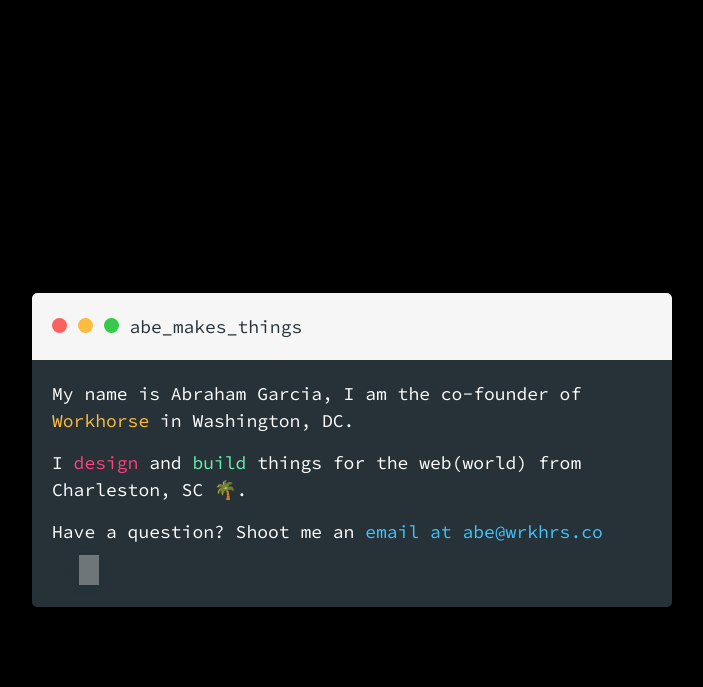
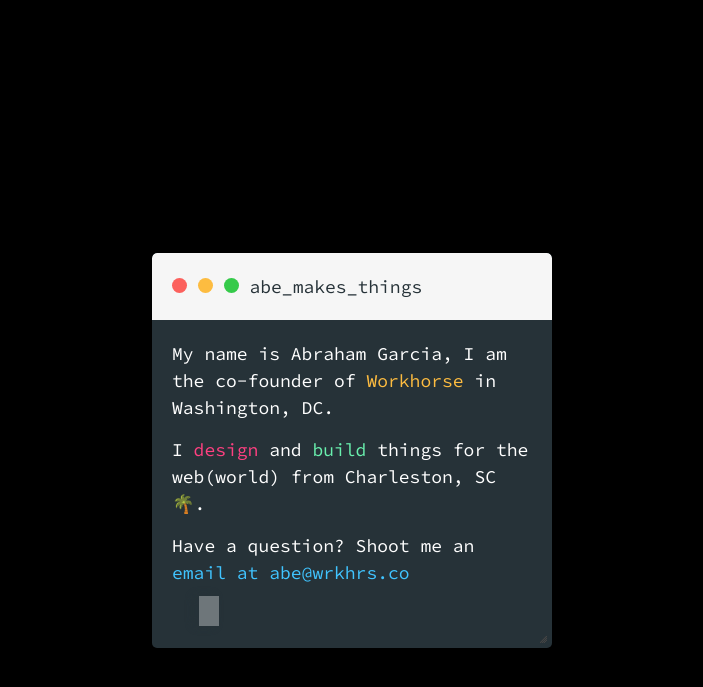
Before and after one commit to thehonestape/thehonestape.github.io, a Jekyll site: the page built from index.html, in a window 1280 px wide. Shown: the top 687 px of the page, without its empty margins (288-991 px from the left). Built offline with Jekyll 4.4.1, drawn with Linux system fonts in a browser that asks for light colours; nearby versions of some CDN libraries.

Commit message:
resizable

```diff
--- a/_layouts/default.html
+++ b/_layouts/default.html
@@ -33,6 +33,10 @@
 		</main>
 		<script>
 		$( "#terminal" ).draggable({ handle: ".terminal__header" });
+		$( "#terminal" ).resizable({
+      minHeight: 68,
+      minWidth: 300
+    });
 		$('.action--max').click(function() {
 			$('#terminal').removeClass('small');
 			$('#terminal').toggleClass('big');
--- a/css/main.scss
+++ b/css/main.scss
@@ -160,10 +160,10 @@
 	text-alignt: left;
 	border-radius: 5px;
 	min-height: 1px;
-	min-width: 70vw;
+	// min-width: 70vw;
 	max-height: 100vh;
 	background: $black;
-	transition: max-height .25s .35s linear, max-width .25s  linear, min-width .25s  .05s linear, min-height .25s linear;
+	transition: max-height .25s .35s linear, max-width .25s  linear, width .25s  .05s linear, min-height .25s linear;
 	overflow: hidden;
 	p, span {
 		transition: all .25s .45s linear;
@@ -173,17 +173,17 @@
 		top: 0 !important;
 		left: 0 !important;
 		min-height: 100vh;
-		min-width: 100vw;
+		width: 100vw;
 		max-height: 100vh;
 		max-width: 100vw;
 		top: 0;
-		transition: min-width .25s linear, min-height .25s .05s linear;
+		transition: width .25s linear, min-height .25s .05s linear, max-height .25s .05s linear;
 	}
 	&.small {
 		max-height: 68px;
 		max-width: 300px;
 		min-width: 300px;
-		transition: max-height .25s linear, max-width .25s .35s  linear, min-width .25s linear, min-height .25s .55s linear;
+		transition: max-height .25s linear, max-width .25s .35s  linear, width .25s linear, min-height .25s .55s linear;
 		.terminal__body {
 			p, span {
 				opacity: 0;
@@ -296,7 +296,7 @@
 
 @media only screen and (min-width: 100px) and (max-width: 500px) {
 	#terminal {
-		min-width: 85vw;
+		width: 85vw;
 		max-width: 85vw;
 	}
 	p, span {
@@ -306,7 +306,7 @@
 
 @media only screen and (min-width: 1200px) {
 	#terminal {
-		min-width: 50vw;
+		width: 400px;
 		max-width: 50vw;
 	}
 }
```
Also changed, not shown: 3 other files.
